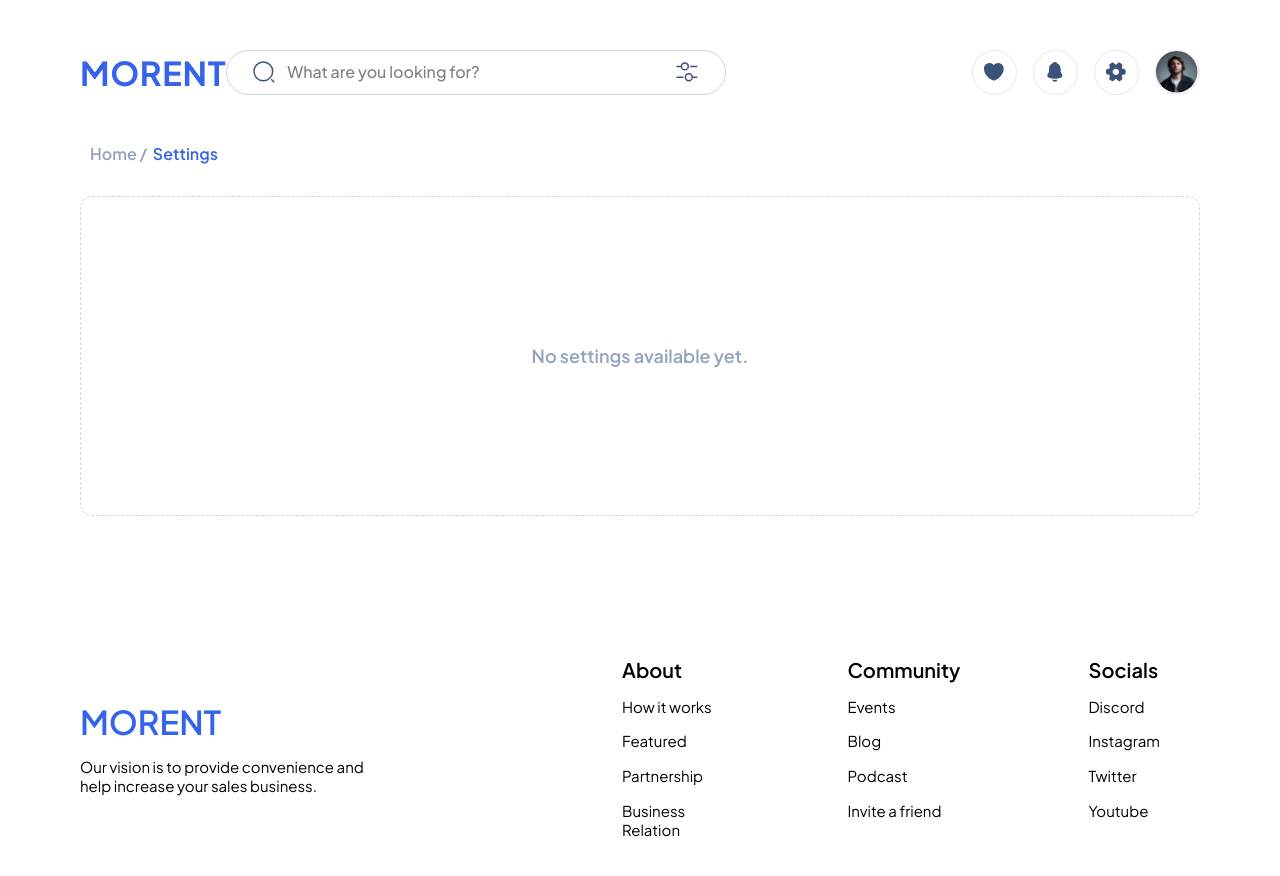
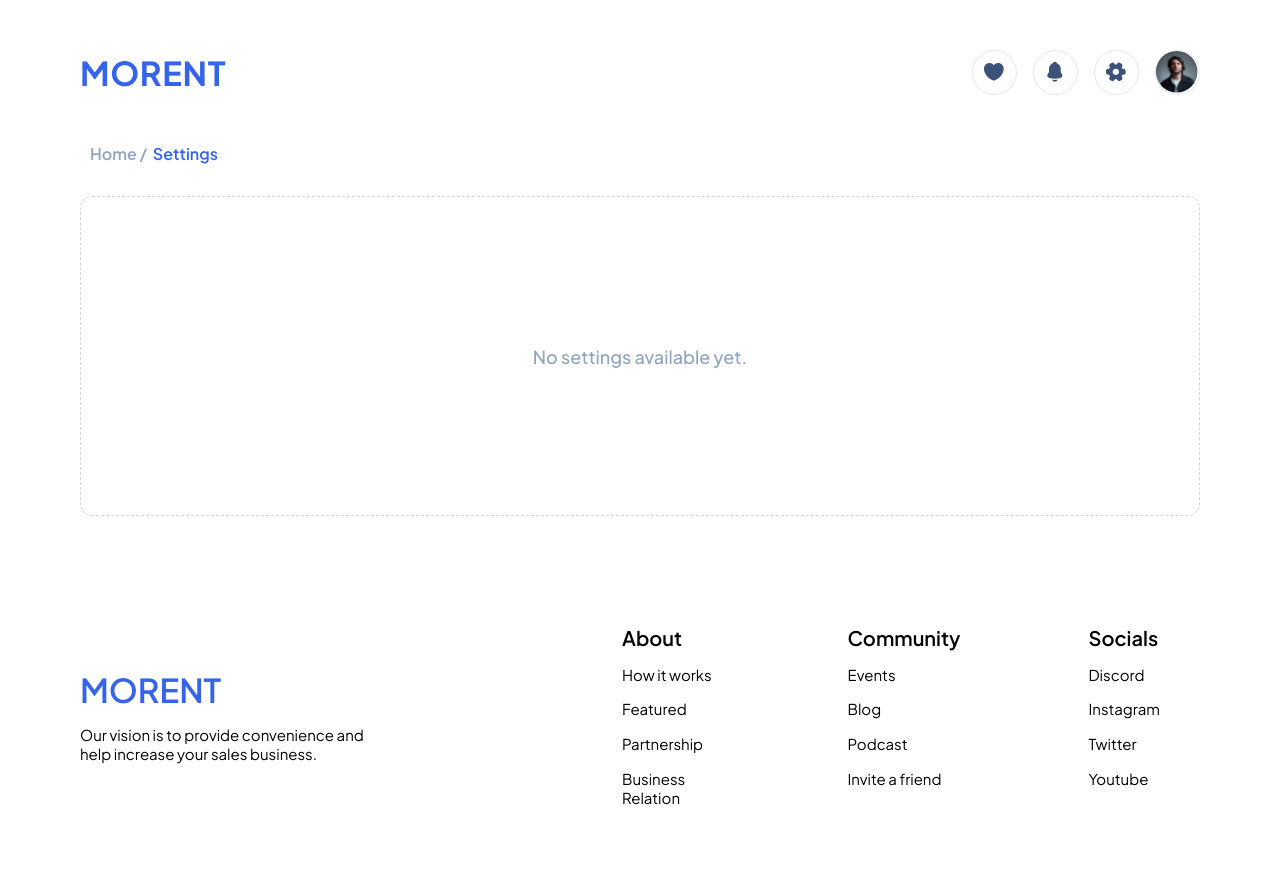
Before and after one commit to mr-asad-git/MORENT_carselling, a React (Vite) app: page /settings in a window 1280 px wide. Shown: the top 876 px of the page. Built offline with nearby package versions, Linux system fonts and the light colour scheme.

Commit message:
Optimized search, only to be displayed at the layout page

```diff
--- a/src/App.jsx
+++ b/src/App.jsx
@@ -16,16 +16,16 @@ const App = () => {
   const [wishlist, setWishlist] = useState([]);
   const [searchTerm, setSearchTerm] = useState("");
   const [isSidebarOpen, setIsSidebarOpen] = useState(false);
-
+  const [showSearch, setShowSearch] = useState(false);
 
   return (
     <>
-      <Header wishlist={wishlist} setWishlist={setWishlist} searchTerm={searchTerm} setSearchTerm={setSearchTerm} setIsSidebarOpen={setIsSidebarOpen} />
+      <Header wishlist={wishlist} setWishlist={setWishlist} searchTerm={searchTerm} setSearchTerm={setSearchTerm} setIsSidebarOpen={setIsSidebarOpen} showSearch={showSearch} setShowSearch={setShowSearch} />
 
       <Routes>
-        <Route path="/" element={<LayoutPage wishlist={wishlist} setWishlist={setWishlist} searchTerm={searchTerm} />} />
-        <Route path="/wishlist" element={<Wishlist wishlist={wishlist} setWishlist={setWishlist} searchTerm={searchTerm} />} />
-        <Route path="/settings" element={<Settings />} />
+        <Route path="/" element={<LayoutPage wishlist={wishlist} setWishlist={setWishlist} searchTerm={searchTerm} setShowSearch={setShowSearch} />} />
+        <Route path="/wishlist" element={<Wishlist wishlist={wishlist} setWishlist={setWishlist} searchTerm={searchTerm} setShowSearch={setShowSearch} />} />
+        <Route path="/settings" element={<Settings setShowSearch={setShowSearch} />} />
       </Routes>
       <Footer />
     </>
--- a/src/components/Header.jsx
+++ b/src/components/Header.jsx
@@ -3,7 +3,7 @@ import { Link } from 'react-router-dom'
 import Search from './Search';
 import { useDebounce } from 'react-use';
 
-const Header = ({ searchTerm, setSearchTerm, wishlist, setIsSidebarOpen }) => {
+const Header = ({ searchTerm, setSearchTerm, wishlist, setIsSidebarOpen, showSearch }) => {
     const [localSearchTerm, setLocalSearchTerm] = useState(searchTerm);
 
     useDebounce(() => {
@@ -18,7 +18,7 @@ const Header = ({ searchTerm, setSearchTerm, wishlist, setIsSidebarOpen }) => {
                     <div className='Logo_Text'>
                         <p className='text-[15px] text-[33px] leading-[23px] tracking-[0.02em] text-[Plus_Jakarta_Sans] text-(--global-color) font-bold'><Link to="/">MORENT</Link></p>
                     </div>
-                    <Search searchTerm={localSearchTerm} onSearchChange={setLocalSearchTerm} setIsSidebarOpen={setIsSidebarOpen} />
+                    {showSearch && <Search searchTerm={localSearchTerm} onSearchChange={setLocalSearchTerm} setIsSidebarOpen={setIsSidebarOpen} />}
                 </div>
 
                 <div className="nav-links_and_user flex justify-center items-center">
--- a/src/pages/LayoutPage.jsx
+++ b/src/pages/LayoutPage.jsx
@@ -1,11 +1,15 @@
-import React, { useState } from 'react'
+import React, { useState, useEffect } from 'react'
 import HeroCard from '../components/HeroCard'
 import Locators from '../components/Locators'
 import LocateDivider from '../components/LocateDivider'
 import CarCard from '../components/CarCard'
 import cars from '../mui/cars'
 
-const LayoutPage = ({ wishlist, setWishlist, searchTerm }) => {
+const LayoutPage = ({ wishlist, setWishlist, searchTerm, setShowSearch }) => {
+
+  useEffect(() => {
+    setShowSearch(true);
+  }, [setShowSearch]);
 
 
   const filteredCars = searchTerm.trim()
--- a/src/pages/Settings.jsx
+++ b/src/pages/Settings.jsx
@@ -1,14 +1,18 @@
-import React from 'react'
+import React, { useEffect } from 'react'
 import { Link } from 'react-router-dom'
 
-const Settings = () => {
+const Settings = ({ setShowSearch }) => {
+
+    useEffect(() => {
+        setShowSearch(false);
+    }, [setShowSearch]);
     return (
-        <div className='mx-[5rem] flex flex-col'>
-            <p className='text-[Plus_Jakarta_Sans] font-[600] text-[16px] text-[#90A3BF] leading-tight px-[10px]'><Link to="/">Home</Link> / &nbsp;<span className='text-(--global-color)'>Settings</span></p>
-            <div className="wrap flex flex-col py-[2rem]">
-                <div className="settings-box w-full h-[40vh] border border-dashed border-gray-300  bg-[#fff] rounded-xl flex justify-center items-center">
-                    <p className='text-[Plus_Jakarta_Sans] font-[600] text-[18px] text-[#90A3BF] leading-tight px-[10px]'>No settings available yet.</p>
-                </div>
+        <div className='h-full mx-[5rem] flex flex-col gap-[2rem]'>
+            <div className="wrap flex flex-col">
+                <p className='text-[Plus_Jakarta_Sans] font-[600] text-[16px] text-[#90A3BF] leading-tight px-[10px]'><Link to="/">Home</Link> / &nbsp;<span className='text-(--global-color)'>Settings</span></p>
+            </div>
+            <div className="flex h-[40vh] justify-center items-center py-[2rem] bg-white rounded-xl border border-dashed border-gray-300">
+                <p className='text-[Plus_Jakarta_Sans] font-[500] text-[18px] text-[#90A3BF]'>No settings available yet.</p>
             </div>
         </div>
     )
--- a/src/pages/Wishlist.jsx
+++ b/src/pages/Wishlist.jsx
@@ -1,33 +1,16 @@
-import React from 'react'
+import React, { useEffect } from 'react'
 import { Link } from 'react-router-dom'
 import CarCard from '../components/CarCard'
-import cars from '../mui/cars'
 
-const Wishlist = ({ wishlist, setWishlist, searchTerm }) => {
+const Wishlist = ({ wishlist, setWishlist, setShowSearch }) => {
 
+    useEffect(() => {
+        setShowSearch(false);
+    }, [setShowSearch]);
 
-    const filteredCars = searchTerm.trim()
-        ? cars.filter((car) => car.name.toLowerCase().includes(searchTerm.toLowerCase()))
-        : [];
     return (
         <div className='h-full mx-[5rem] flex flex-col gap-[2rem]'>
 
-            {/* Search Results Section */}
-            <div className={`transition-all duration-500 ease-in-out overflow-hidden ${searchTerm.trim() ? "max-h-[2000px] opacity-100 mb-8" : "max-h-0 opacity-0 mb-0"}`}>
-                <p className='text-[Plus_Jakarta_Sans] font-[600] text-[16px] text-[#90A3BF] leading-tight px-[10px] mb-4'>Search Results</p>
-
-                {filteredCars.length > 0 ? (
-                    <div className="cars-grid grid grid-cols-4 gap-[32px]">
-                        {filteredCars.map((car) => (
-                            <CarCard key={car.id} car={car} wishlist={wishlist} setWishlist={setWishlist} />
-                        ))}
-                    </div>
-                ) : (
-                    <div className="flex justify-center items-center py-[2rem] bg-white rounded-xl border border-dashed border-gray-300">
-                        <p className='text-[Plus_Jakarta_Sans] font-[500] text-[18px] text-[#90A3BF]'>No cars available matching "{searchTerm}".</p>
-                    </div>
-                )}
-            </div>
             <div className="wrap flex flex-col">
                 <p className='text-[Plus_Jakarta_Sans] font-[600] text-[16px] text-[#90A3BF] leading-tight px-[10px]'><Link to="/">Home</Link> / &nbsp;<span className='text-(--global-color)'>Wishlist</span></p>
             </div>
```
